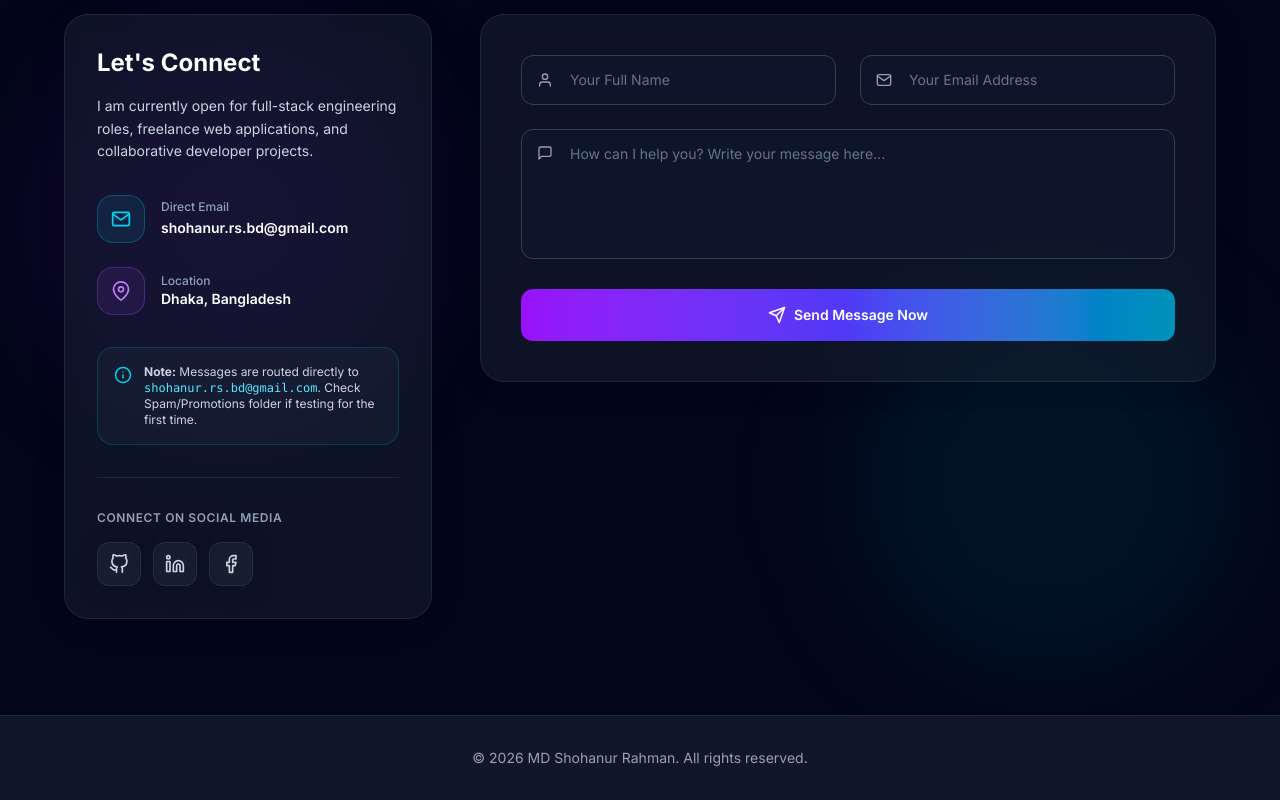
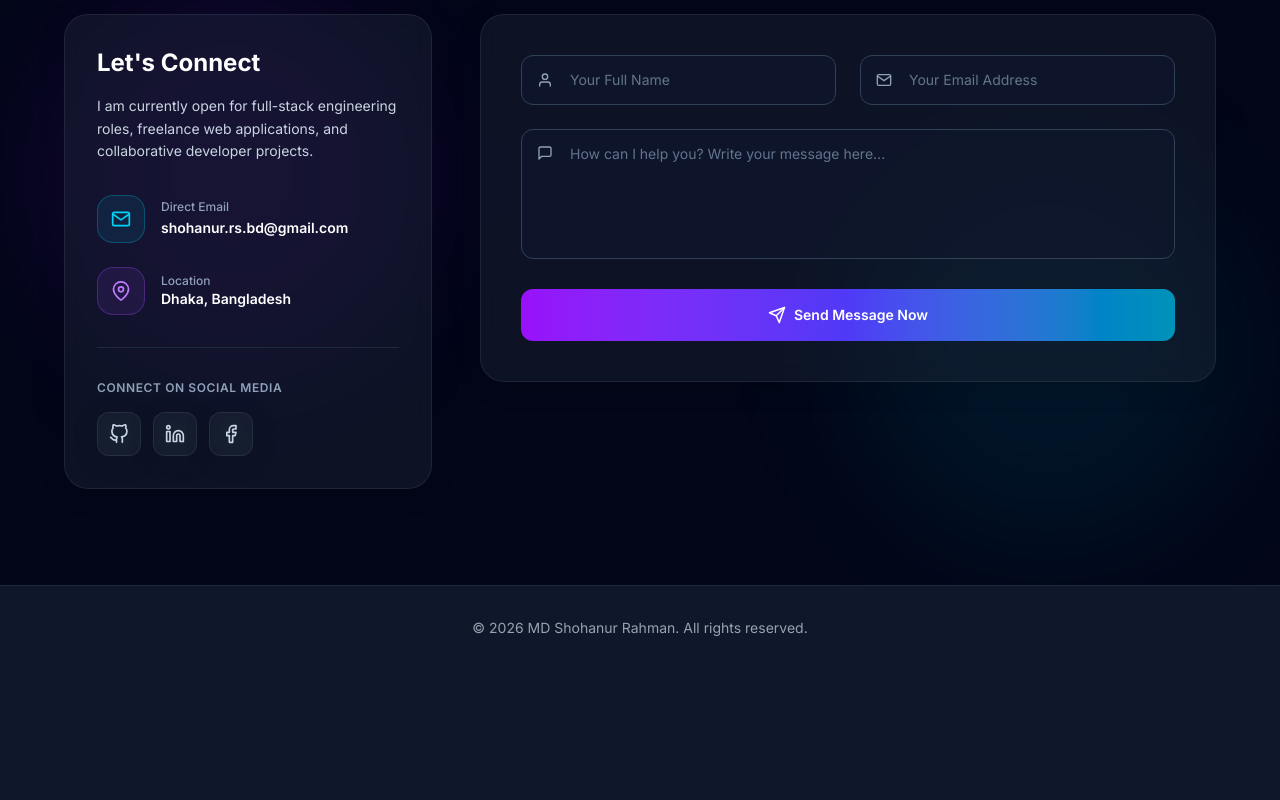
Before and after one commit to sr-shuvobd/Portfolio, a Next.js app: page / in a window 1280 px wide. Shown: the part 8321-9121 px from the top of the page. After the commit the page ends 8991 px from the top, so only its background shows below. Built offline with nearby package versions, Linux system fonts and the light colour scheme.

Commit message:
remove spam messages

```diff
--- a/src/components/Contact.js
+++ b/src/components/Contact.js
@@ -149,14 +149,6 @@ export default function Contact() {
                     </div>
                   </div>
                 </div>
-
-                {/* Important Tip Notice */}
-                <div className="mt-8 p-4 rounded-2xl bg-slate-800/40 border border-cyan-500/20 flex gap-3 items-start text-xs text-slate-300">
-                  <FiInfo className="text-cyan-400 text-lg flex-shrink-0 mt-0.5" />
-                  <p>
-                    <strong>Note:</strong> Messages are routed directly to <span className="text-cyan-300 font-mono">shohanur.rs.bd@gmail.com</span>. Check Spam/Promotions folder if testing for the first time.
-                  </p>
-                </div>
               </div>
 
               {/* Social Profiles */}
```
